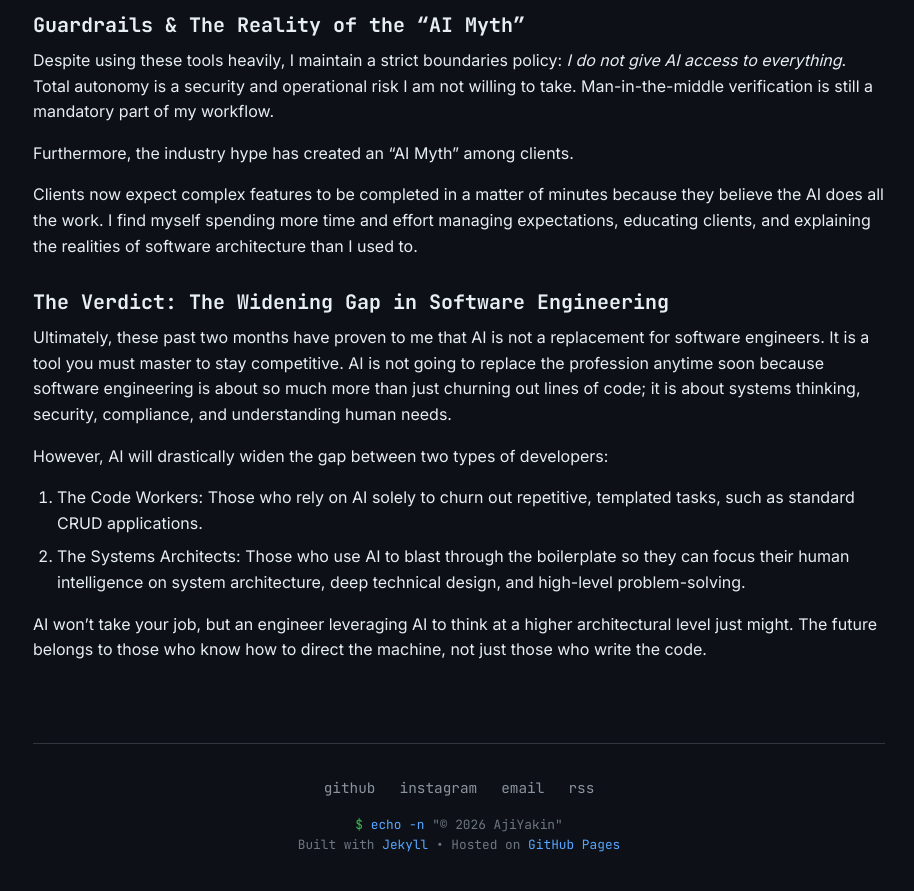
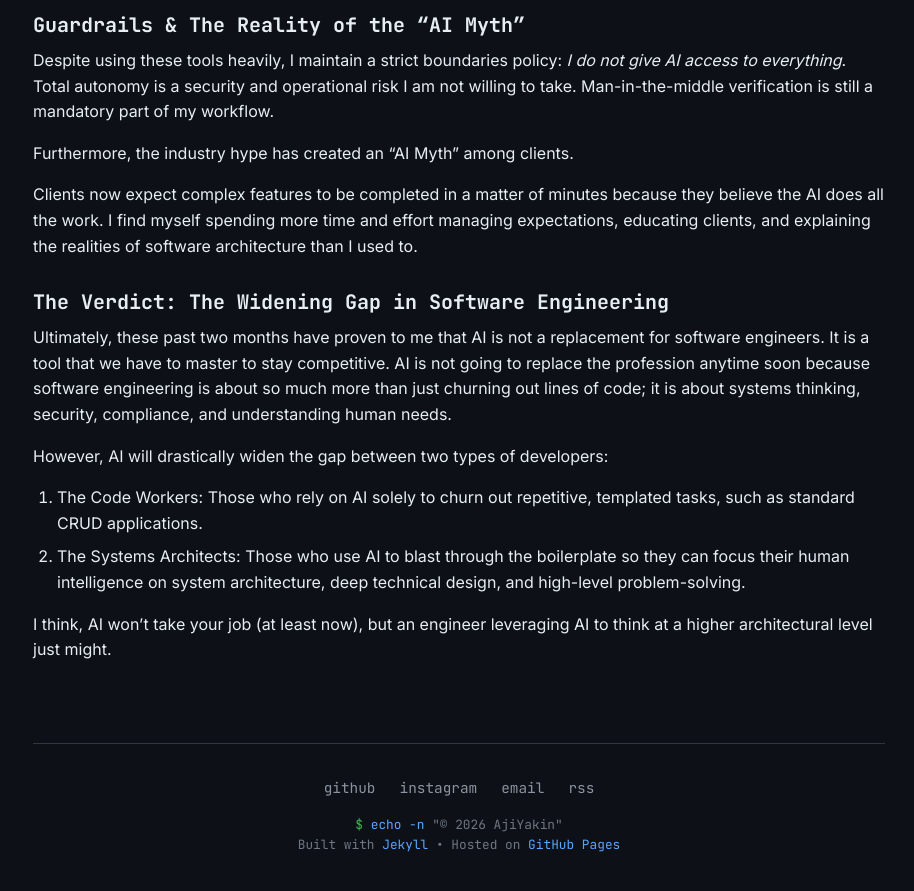
Before and after one commit to theikalman/theikalman.github.io, a Jekyll site: the page built from _posts/2026-07-02-my-experiences-of-integrating-ai-to-my-workflow.md, in a window 1280 px wide and 900 px high, scrolled down 2400 px. Shown: the top 891 px of the window, without its empty margins (181-1095 px from the left). Built offline with Jekyll 4.4.1, drawn with Linux system fonts in a browser that asks for light colours.

Commit message:
Refine discussion on AI's impact in software engineering
Reworded sections to improve clarity and flow regarding the role of AI in software engineering.

```diff
--- a/_posts/2026-07-02-my-experiences-of-integrating-ai-to-my-workflow.md
+++ b/_posts/2026-07-02-my-experiences-of-integrating-ai-to-my-workflow.md
@@ -131,11 +131,11 @@ realities of software architecture than I used to.
 ### The Verdict: The Widening Gap in Software Engineering
 
 Ultimately, these past two months have proven to me that AI is not a
-replacement for software engineers. It is a tool you must master to stay
-competitive. AI is not going to replace the profession anytime soon because
-software engineering is about so much more than just churning out lines of
-code; it is about systems thinking, security, compliance, and understanding
-human needs.
+replacement for software engineers. It is a tool that we have to master
+to stay competitive. AI is not going to replace the profession anytime
+soon because software engineering is about so much more than just churning
+out lines of code; it is about systems thinking, security, compliance,
+and understanding human needs.
 
 However, AI will drastically widen the gap between two types of developers:
 
@@ -145,6 +145,5 @@ However, AI will drastically widen the gap between two types of developers:
    boilerplate so they can focus their human intelligence on system
    architecture, deep technical design, and high-level problem-solving.
 
-AI won't take your job, but an engineer leveraging AI to think at a higher
-architectural level just might. The future belongs to those who know how to
-direct the machine, not just those who write the code.
+I think, AI won't take your job (at least now), but an engineer leveraging
+AI to think at a higher architectural level just might.
```
